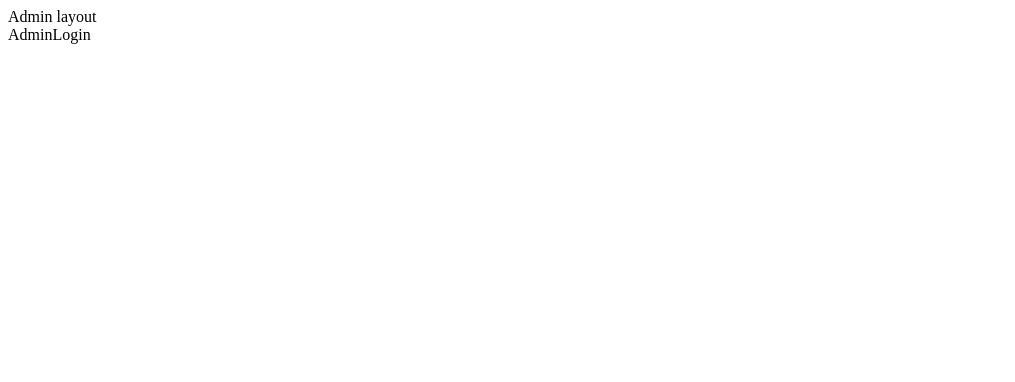
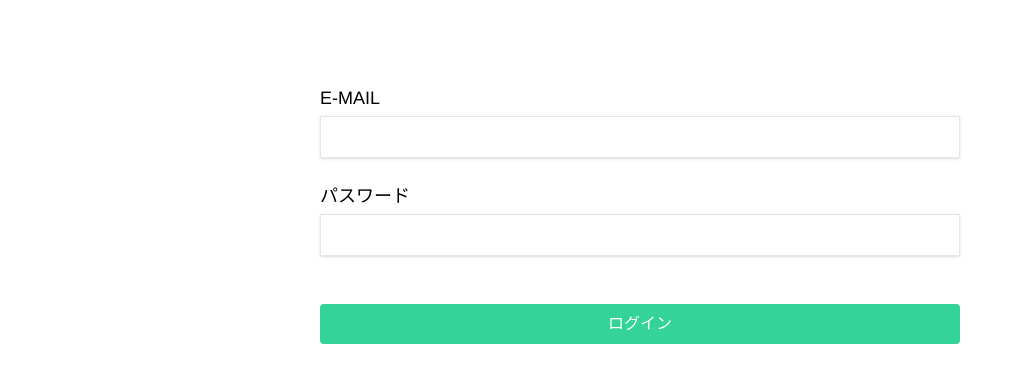
Before and after one commit to frkawa/frkawa-blog, a Next.js app in the folder next/: page /admin/login in a window 1280 px wide. Shown: the top 382 px of the page, without its empty margins (0-1015 px from the left). Built offline with nearby package versions, Linux system fonts and the light colour scheme; a web font is replaced by a local one.

Commit message:
ログインページ　ガワだけ

```diff
--- a/next/app/(admin)/admin/layout.tsx
+++ b/next/app/(admin)/admin/layout.tsx
@@ -1,3 +1,5 @@
+import '@/globals.css'
+
 export default function AdminLayout({
   children,
 }: Readonly<{
@@ -5,10 +7,7 @@ export default function AdminLayout({
 }>) {
   return (
     <html lang='ja'>
-      <body>
-        <div>Admin layout</div>
-        {children}
-      </body>
+      <body className='font-body'>{children}</body>
     </html>
   )
 }
--- a/next/app/(admin)/admin/login/page.tsx
+++ b/next/app/(admin)/admin/login/page.tsx
@@ -1,7 +1,36 @@
+'use client'
 import React from 'react'
 
 const AdminLogin = () => {
-  return <div>AdminLogin</div>
+  const handleOnSubmit = (e: React.FormEvent<HTMLFormElement>) => {
+    e.preventDefault()
+    console.log('submitted')
+  }
+
+  return (
+    <form className='mx-auto mt-20 w-1/2' onSubmit={handleOnSubmit}>
+      <label>
+        <h3 className='text-lg leading-9'>E-MAIL</h3>
+        <input
+          type='text'
+          className='mb-5 w-full border px-3 py-2 shadow focus:outline-none'
+        />
+      </label>
+      <label>
+        <h3 className='text-lg leading-9'>パスワード</h3>
+        <input
+          type='password'
+          className='mb-5 w-full border px-3 py-2 shadow focus:outline-none'
+        />
+      </label>
+      <button
+        className='mt-7 w-full rounded bg-emerald-400 p-2 text-white transition hover:opacity-75'
+        type='submit'
+      >
+        ログイン
+      </button>
+    </form>
+  )
 }
 
 export default AdminLogin
--- a/next/app/(app)/layout.tsx
+++ b/next/app/(app)/layout.tsx
@@ -4,7 +4,7 @@ import SideBar from '@components/SideBar'
 
 import type { Metadata } from 'next'
 
-import './globals.css'
+import '@/globals.css'
 
 export const metadata: Metadata = {
   title: 'frkawa.dev',
```
Also changed, not shown: next/app/globals.css (renamed from next/app/(app)/globals.css).
